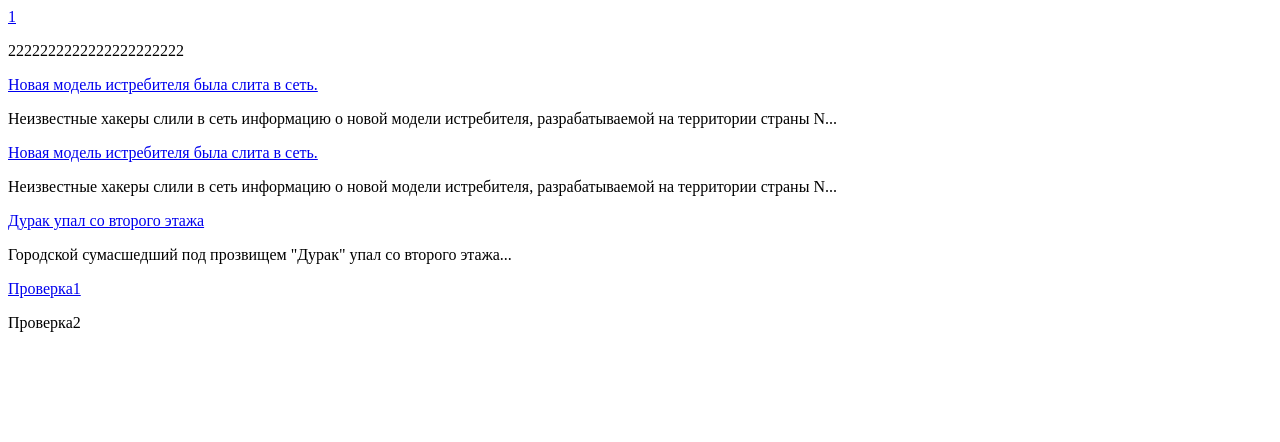
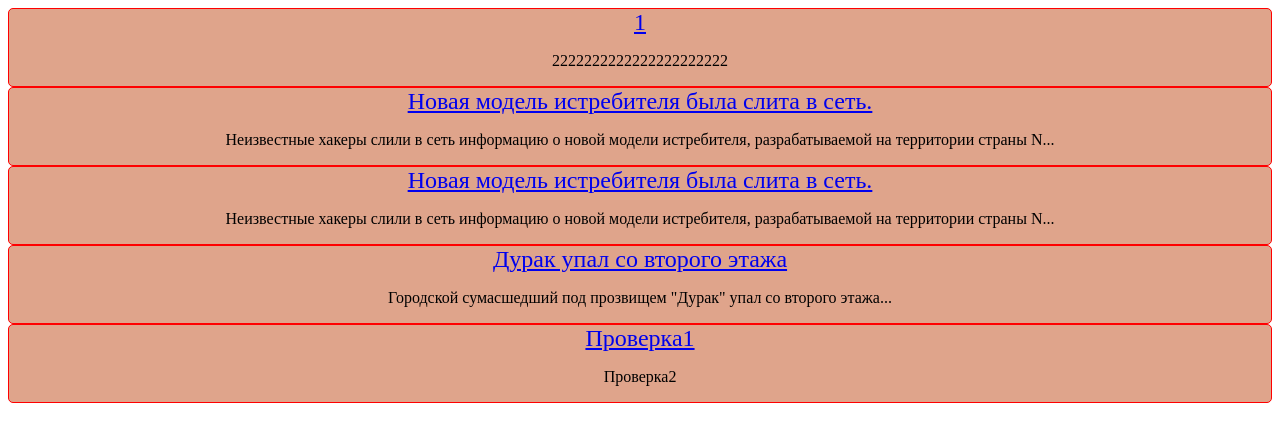
Before and after one commit to N0de-1544/news_widget_flask_sqlalchemy, a Flask app: page / in a window 1280 px wide. Shown: the top 442 px of the page. Run offline with Flask 3, Linux system fonts and the light colour scheme; data comes from the database, SQL or seed files in the repository; both versions use the stored data as it was after the commit.

Commit message:
Add files via upload

```diff
--- a/main.py
+++ b/main.py
@@ -1,4 +1,4 @@
-from flask import Flask, render_template, request, url_for
+from flask import Flask, render_template, request, url_for, redirect
 from data import db_session
 from data.news import News
 from sqlalchemy.orm import session
@@ -11,14 +11,12 @@ def main():
     db_session.global_init("db/news.db")
     app.run()
 
+
 @app.route('/')
 def show_news():
     db_sess = db_session.create_session()
     news = [(i.title, i.content, i.description) for i in db_sess.query(News).all()]
-    print(news)
     return render_template('news.html', news=news)
-
-
 
 
 @app.route('/news/<article_name>')
@@ -32,7 +30,7 @@ def news_creator():
         news_name = request.form['newsname']
         desc = request.form['description']
         content = request.form['newscontent']
-        with open(f'templates/{news_name}.html', 'w') as page:
+        with open(f'templates/{news_name}.html', 'w', encoding='UTF-8') as page:
             page.write(content)
             page.close()
         db_sess = db_session.create_session()
@@ -42,7 +40,7 @@ def news_creator():
         news_db.description = desc
         db_sess.add(news_db)
         db_sess.commit()
-        return show_news()
+        return redirect("http://127.0.0.1:5000", code=200)
     else:
         return render_template('index.html')
 
--- /dev/null
+++ b/static/css/newsstyle.css
@@ -0,0 +1,15 @@
+form{
+    margin-left: auto;
+    margin-right: auto;
+    text-align: center;
+    background-color: #dfa48b;
+    border-radius: 5px;
+    border: 1px solid red;
+    max-width 450px;
+}
+p{
+    font-size: 16px;
+}
+a{
+    font-size: 24px;
+}
--- a/templates/news.html
+++ b/templates/news.html
@@ -2,12 +2,15 @@
 <html lang="en">
 <head>
     <meta charset="UTF-8">
-    <title>Title</title>
+    <title>Новости</title>
+    <link rel="stylesheet" href="{{url_for('static', filename='css/newsstyle.css')}}">
 </head>
 <body>
     {% for title, content, desc in news %}
-        <a href={{content}}>{{title}}</a>
-        <p>{{desc}}</p>
+        <form>
+            <a href={{content}}>{{title}}</a>
+            <p>{{desc}}</p>
+        </form>
     {% endfor %}
 </body>
 </html>
--- /dev/null
+++ b/templates/Дурак упал со второго этажа.html
@@ -0,0 +1 @@
+Здесь должна быть статья
```
Also changed, not shown: templates/Новая модель истребителя была слита в сеть..html (added, +21 -0 lines), db/news.db.
